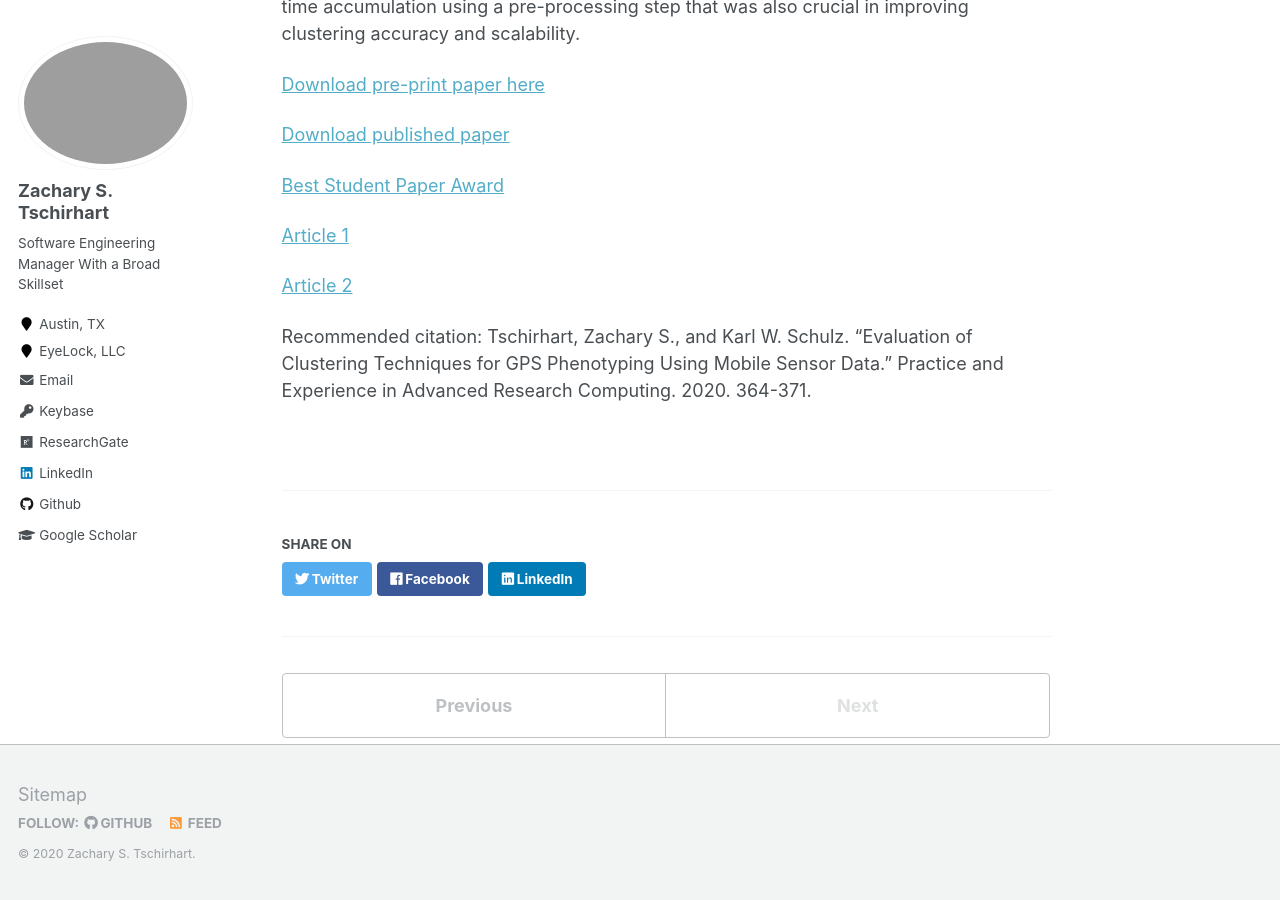
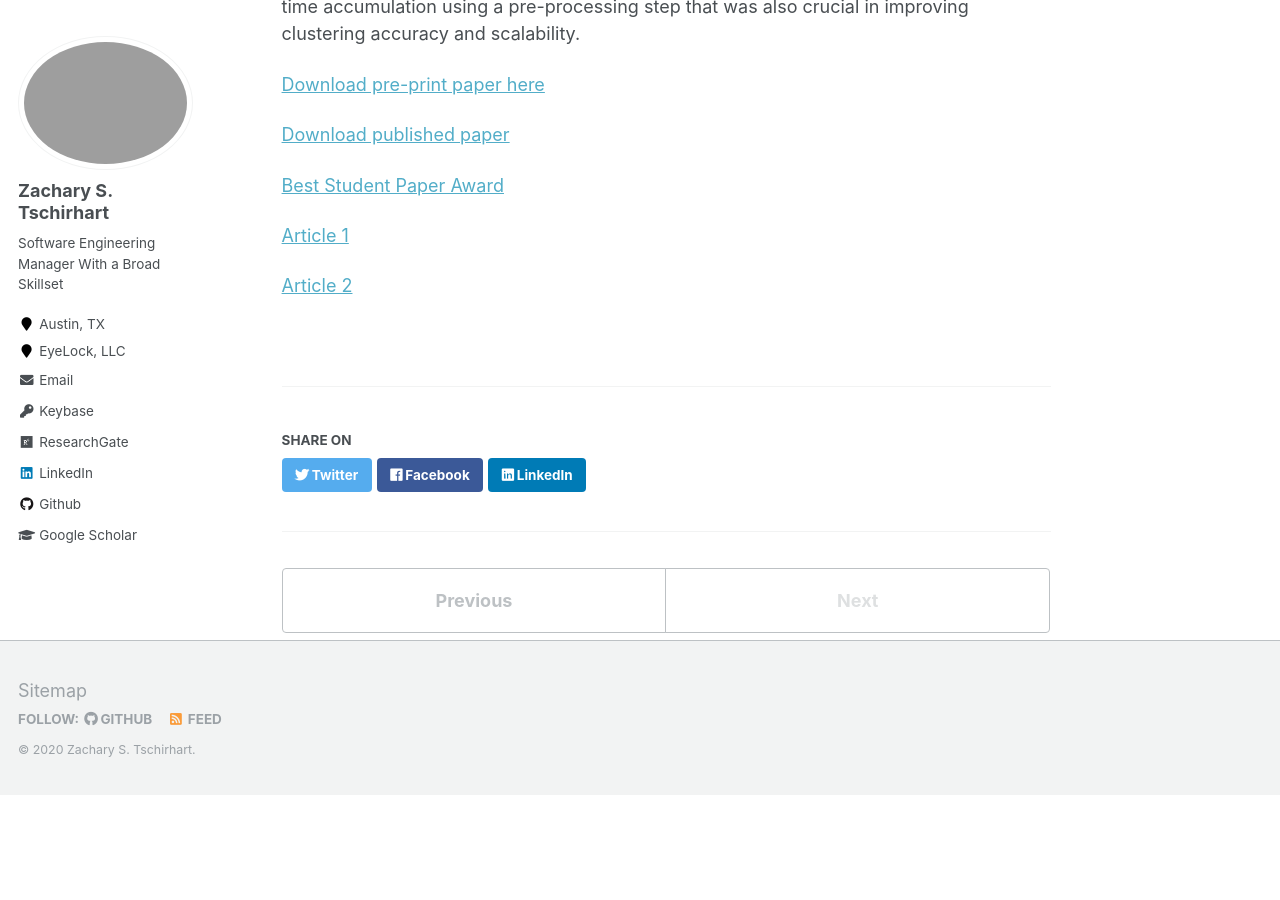
Before and after one commit to ztschir/ztschir.github.io, a Jekyll site: the page built from _publications/2020-07-26-evaluation-of-clustering-techniques-for-gps-phenotyping-using-mobile-sensor-data.md, in a window 1280 px wide and 900 px high, scrolled down 755 px. Built offline with Jekyll 4.4.1, drawn with Linux system fonts in a browser that asks for light colours; after the commit the page ends 1550 px from its top, so only the background shows below that.

Commit message:
Update 2020-07-26-evaluation-of-clustering-techniques-for-gps-phenotyping-using-mobile-sensor-data.md

```diff
--- a/_publications/2020-07-26-evaluation-of-clustering-techniques-for-gps-phenotyping-using-mobile-sensor-data.md
+++ b/_publications/2020-07-26-evaluation-of-clustering-techniques-for-gps-phenotyping-using-mobile-sensor-data.md
@@ -23,5 +23,3 @@ An exploration of a variety of off-the-shelf clustering methods was completed to
 <a href="https://www.hpcwire.com/off-the-wire/oden-institutes-csem-graduate-wins-best-student-paper-at-pearc-2020/?utm_source=rss&utm_medium=rss&utm_campaign=oden-institutes-csem-graduate-wins-best-student-paper-at-pearc-2020">Article 1<a>
 
 <a href="https://www.oden.utexas.edu/about/news/CSEMGraduateBestStudentPaperPEARC20/?utm_source=Oden+Institute&utm_campaign=ec27d0dc83-EMAIL_CAMPAIGN_2020_03_11_08_07_COPY_01&utm_medium=email&utm_term=0_c046254644-ec27d0dc83-22650117">Article 2<a>
-
-Recommended citation: Tschirhart, Zachary S., and Karl W. Schulz. "Evaluation of Clustering Techniques for GPS Phenotyping Using Mobile Sensor Data." Practice and Experience in Advanced Research Computing. 2020. 364-371.
```
